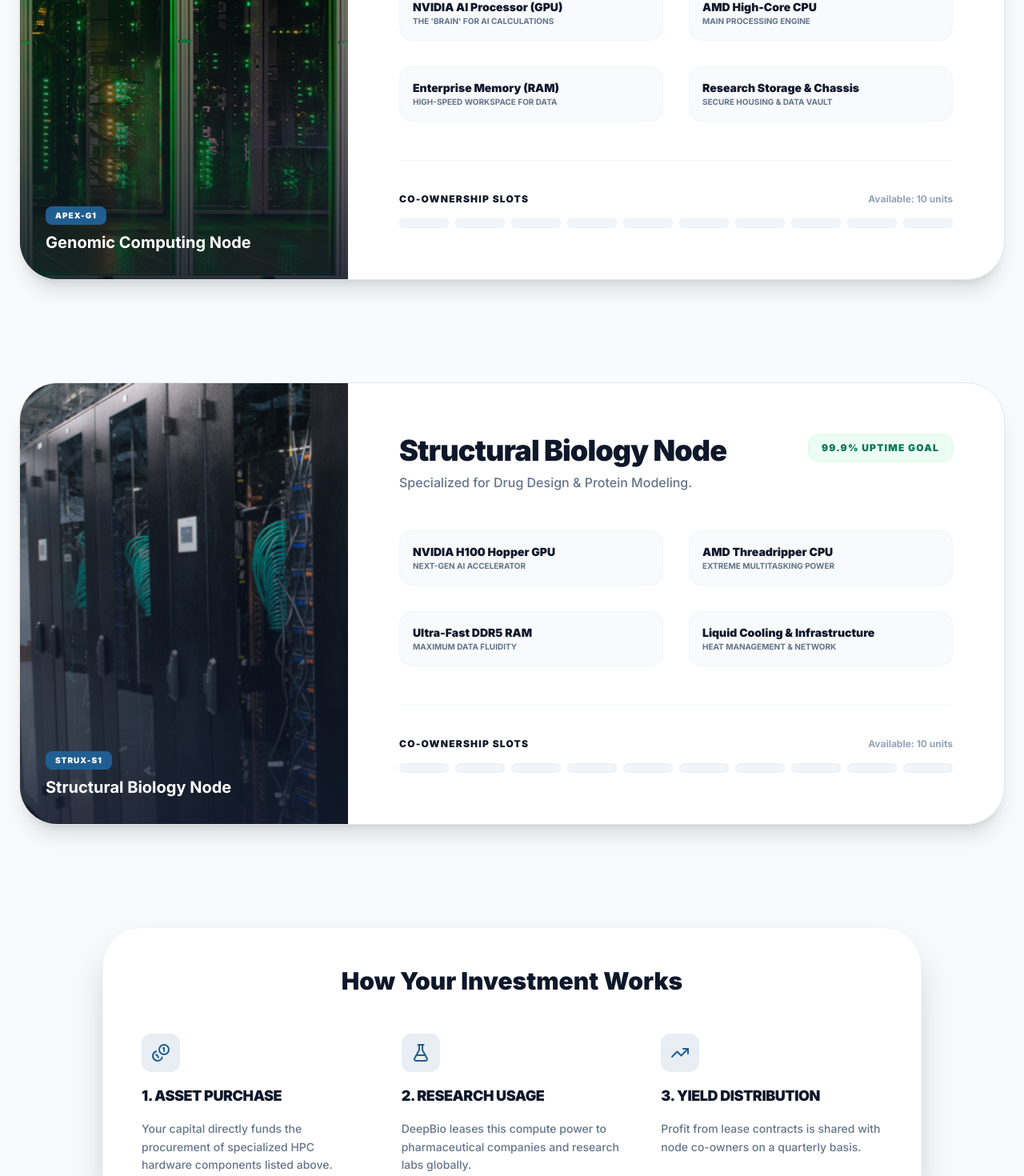
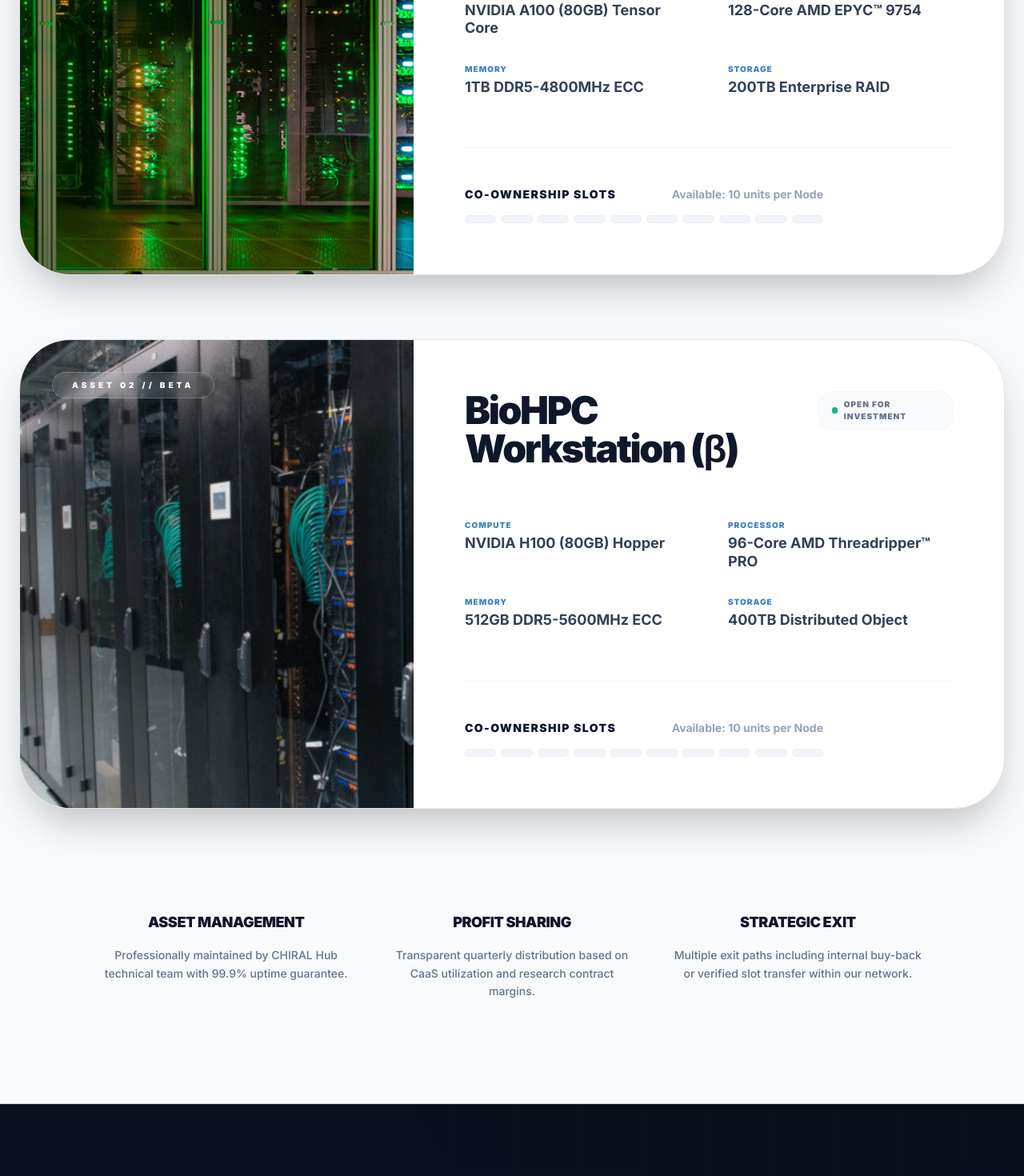
Before and after one commit to hossainlab/deepbioltd, a Next.js app: page /labs/biohpc in a window 1280 px wide. Shown: the part 7360-8830 px from the top of the page at 80% size. Built offline with nearby package versions, Linux system fonts and the light colour scheme.

Commit message:
updated alpha and beta

```diff
--- a/components/BioHPCLabPage.tsx
+++ b/components/BioHPCLabPage.tsx
@@ -428,98 +428,92 @@
         </div>
       </section>
 
-      {/* Infrastructure Investment - Investor-Friendly Redesign */}
+      {/* Fractional Investment Roadmap - Enterprise Redesign */}
       <section id="investment-tiers" className="py-32 bg-slate-50 border-y border-slate-200">
         <div className="max-w-7xl mx-auto px-6">
           <div className="text-center mb-24">
             <div className="inline-flex items-center gap-2 px-4 py-2 rounded-full bg-brand-primary/10 text-brand-primary text-xs font-black uppercase tracking-widest mb-6">
-              Co-Ownership Model
+              Asset Allocation
             </div>
             <h2 className="text-6xl font-black text-slate-900 mb-8 leading-tight tracking-tighter">Infrastructure <span className="text-brand-primary">Assets</span></h2>
             <p className="text-2xl text-slate-500 max-w-3xl mx-auto font-medium leading-relaxed">
-              We've simplified high-tech infrastructure into clear, co-ownable units. Each "Node" is a high-performance computer dedicated to life-saving research.
+              Participate in the deployment of high-density computational nodes through fractional ownership.
             </p>
           </div>
 
-          <div className="space-y-32">
+          <div className="space-y-20">
             {[
               {
                 id: "01",
-                code: "APEX-G1",
-                title: "Genomic Computing Node",
-                tagline: "Dedicated to rapid DNA sequencing & Virus tracking.",
-                components: [
-                  { name: "NVIDIA AI Processor (GPU)", desc: "The 'Brain' for AI calculations" },
-                  { name: "AMD High-Core CPU", desc: "Main processing engine" },
-                  { name: "Enterprise Memory (RAM)", desc: "High-speed workspace for data" },
-                  { name: "Research Storage & Chassis", desc: "Secure housing & data vault" }
+                code: "ALPHA",
+                title: "BioHPC Workstation (α)",
+                specs: [
+                  { label: "Compute", value: "NVIDIA A100 (80GB) Tensor Core" },
+                  { label: "Processor", value: "128-Core AMD EPYC™ 9754" },
+                  { label: "Memory", value: "1TB DDR5-4800MHz ECC" },
+                  { label: "Storage", value: "200TB Enterprise RAID" }
                 ],
-                image: "/images/biohpc/hpc02.jpg"
+                image: "/images/biohpc/hpc02.jpg",
+                status: "Open for Investment"
               },
               {
                 id: "02",
-                code: "STRUX-S1",
-                title: "Structural Biology Node",
-                tagline: "Specialized for Drug Design & Protein Modeling.",
-                components: [
-                  { name: "NVIDIA H100 Hopper GPU", desc: "Next-gen AI accelerator" },
-                  { name: "AMD Threadripper CPU", desc: "Extreme multitasking power" },
-                  { name: "Ultra-Fast DDR5 RAM", desc: "Maximum data fluidity" },
-                  { name: "Liquid Cooling & Infrastructure", desc: "Heat management & network" }
+                code: "BETA",
+                title: "BioHPC Workstation (β)",
+                specs: [
+                  { label: "Compute", value: "NVIDIA H100 (80GB) Hopper" },
+                  { label: "Processor", value: "96-Core AMD Threadripper™ PRO" },
+                  { label: "Memory", value: "512GB DDR5-5600MHz ECC" },
+                  { label: "Storage", value: "400TB Distributed Object" }
                 ],
-                image: "/images/biohpc/hpc03.jpg"
+                image: "/images/biohpc/hpc03.jpg",
+                status: "Open for Investment"
               }
             ].map((unit, idx) => (
-              <div key={idx} className="group relative bg-white rounded-[3rem] border border-slate-200 shadow-xl overflow-hidden hover:border-brand-primary/30 transition-all duration-700">
+              <div key={idx} className="group relative bg-white rounded-[4rem] border border-slate-200 shadow-2xl overflow-hidden hover:border-brand-primary/30 transition-all duration-700">
                 <div className="flex flex-col lg:flex-row">
-                  {/* Left: Visual & Status */}
-                  <div className="lg:w-1/3 relative h-64 lg:h-auto">
-                    <img src={unit.image} alt={unit.title} className="w-full h-full object-cover group-hover:scale-110 transition-transform duration-1000" />
-                    <div className="absolute inset-0 bg-gradient-to-t from-slate-900/80 to-transparent"></div>
-                    <div className="absolute bottom-8 left-8 right-8">
-                      <div className="inline-block px-3 py-1 rounded-lg bg-brand-primary text-white text-[10px] font-black uppercase tracking-widest mb-2">
-                        {unit.code}
+                  {/* Image Side */}
+                  <div className="lg:w-2/5 relative h-80 lg:h-auto overflow-hidden">
+                    <img src={unit.image} alt={unit.title} className="w-full h-full object-cover group-hover:scale-105 transition-transform duration-1000" />
+                    <div className="absolute inset-0 bg-gradient-to-r from-black/20 to-transparent"></div>
+                    <div className="absolute top-10 left-10">
+                      <div className="bg-white/10 backdrop-blur-md border border-white/20 px-6 py-2 rounded-full text-white text-[10px] font-black uppercase tracking-[0.4em]">
+                        Asset {unit.id} // {unit.code}
                       </div>
-                      <h4 className="text-white text-xl font-bold">{unit.title}</h4>
                     </div>
                   </div>
 
-                  {/* Right: Breakdown */}
-                  <div className="lg:w-2/3 p-10 lg:p-16">
-                    <div className="flex flex-col sm:flex-row justify-between items-start gap-6 mb-12">
+                  {/* Content Side */}
+                  <div className="lg:w-3/5 p-12 lg:p-16 flex flex-col">
+                    <div className="flex justify-between items-start mb-12">
                       <div>
-                        <h3 className="text-4xl font-black text-slate-900 mb-2 tracking-tight">{unit.title}</h3>
-                        <p className="text-slate-500 font-medium">{unit.tagline}</p>
+                        <h3 className="text-5xl font-black text-slate-900 mb-4 tracking-tighter">{unit.title}</h3>
                       </div>
-                      <div className="bg-emerald-50 text-emerald-700 px-4 py-2 rounded-xl text-xs font-black uppercase tracking-widest border border-emerald-100 shrink-0">
-                        99.9% Uptime Goal
+                      <div className="hidden sm:flex items-center gap-2 bg-slate-50 px-4 py-2 rounded-2xl border border-slate-100">
+                        <div className="w-2 h-2 rounded-full bg-emerald-500 animate-pulse"></div>
+                        <span className="text-[10px] font-black text-slate-500 uppercase tracking-widest">{unit.status}</span>
                       </div>
                     </div>
 
-                    <div className="grid sm:grid-cols-2 gap-8 mb-12">
-                      {unit.components.map((comp, cIdx) => (
-                        <div key={cIdx} className="flex justify-between items-center p-4 bg-slate-50 rounded-2xl border border-slate-100 group-hover:bg-white group-hover:shadow-md transition-all">
-                          <div>
-                            <p className="text-sm font-black text-slate-900">{comp.name}</p>
-                            <p className="text-[10px] text-slate-500 font-bold uppercase">{comp.desc}</p>
-                          </div>
+                    <div className="grid sm:grid-cols-2 gap-x-12 gap-y-8 mb-16">
+                      {unit.specs.map((spec, sIdx) => (
+                        <div key={sIdx} className="space-y-1">
+                          <p className="text-[10px] font-black text-brand-secondary uppercase tracking-widest">{spec.label}</p>
+                          <p className="text-lg font-bold text-slate-700 leading-tight">{spec.value}</p>
                         </div>
                       ))}
                     </div>
 
-                    {/* Investment Slots Simplified */}
-                    <div className="pt-10 border-t border-slate-100">
-                      <div className="flex flex-col md:flex-row items-center gap-10">
-                        <div className="flex-grow w-full">
+                    <div className="mt-auto pt-12 border-t border-slate-100">
+                      <div className="flex flex-col sm:flex-row sm:items-center justify-between gap-8">
+                        <div className="flex-grow max-w-md">
                           <div className="flex justify-between mb-4">
-                            <span className="text-xs font-black text-slate-900 uppercase tracking-widest">Co-Ownership Slots</span>
-                            <span className="text-xs font-bold text-slate-400">Available: 10 units</span>
+                            <span className="text-sm font-black text-slate-900 uppercase tracking-widest">Co-Ownership Slots</span>
+                            <span className="text-sm font-bold text-slate-400">Available: 10 units per Node</span>
                           </div>
-                          <div className="flex gap-2">
+                          <div className="flex gap-1.5">
                             {[...Array(10)].map((_, i) => (
-                              <div key={i} className="h-3 flex-grow rounded-full bg-slate-100 border border-slate-200/50 relative overflow-hidden group/slot">
-                                <div className="absolute inset-0 bg-brand-primary/5 -translate-x-full group-hover/slot:translate-x-0 transition-transform duration-500"></div>
-                              </div>
+                              <div key={i} className="h-2.5 flex-grow rounded-full bg-slate-100 border border-slate-200/50"></div>
                             ))}
                           </div>
                         </div>
@@ -531,35 +525,17 @@
             ))}
           </div>
 
-          <div className="mt-32 p-12 bg-white rounded-[3rem] border border-slate-100 shadow-2xl max-w-5xl mx-auto">
-            <h3 className="text-3xl font-black text-slate-900 text-center mb-12">How Your Investment Works</h3>
-            <div className="grid md:grid-cols-3 gap-12">
+          <div className="mt-32 grid md:grid-cols-3 gap-12 max-w-5xl mx-auto">
             {[
-                {
-                  title: "1. Asset Purchase",
-                  desc: "Your capital directly funds the procurement of specialized HPC hardware components listed above.",
-                  icon: Coins
-                },
-                {
-                  title: "2. Research Usage",
-                  desc: "DeepBio leases this compute power to pharmaceutical companies and research labs globally.",
-                  icon: FlaskConical
-                },
-                {
-                  title: "3. Yield Distribution",
-                  desc: "Profit from lease contracts is shared with node co-owners on a quarterly basis.",
-                  icon: TrendingUp
-                }
+              { title: "Asset Management", desc: "Professionally maintained by CHIRAL Hub technical team with 99.9% uptime guarantee." },
+              { title: "Profit Sharing", desc: "Transparent quarterly distribution based on CaaS utilization and research contract margins." },
+              { title: "Strategic Exit", desc: "Multiple exit paths including internal buy-back or verified slot transfer within our network." }
             ].map((item, i) => (
-                <div key={i} className="space-y-4">
-                  <div className="w-12 h-12 bg-brand-primary/10 rounded-xl flex items-center justify-center">
-                    <item.icon className="w-6 h-6 text-brand-primary" />
-                  </div>
+              <div key={i} className="text-center space-y-4">
                 <h4 className="text-lg font-black text-slate-900 uppercase tracking-tight">{item.title}</h4>
                 <p className="text-slate-500 leading-relaxed text-sm font-medium">{item.desc}</p>
               </div>
             ))}
-            </div>
           </div>
         </div>
       </section>
```
Lines whose indentation alone changed are shown as unchanged.
